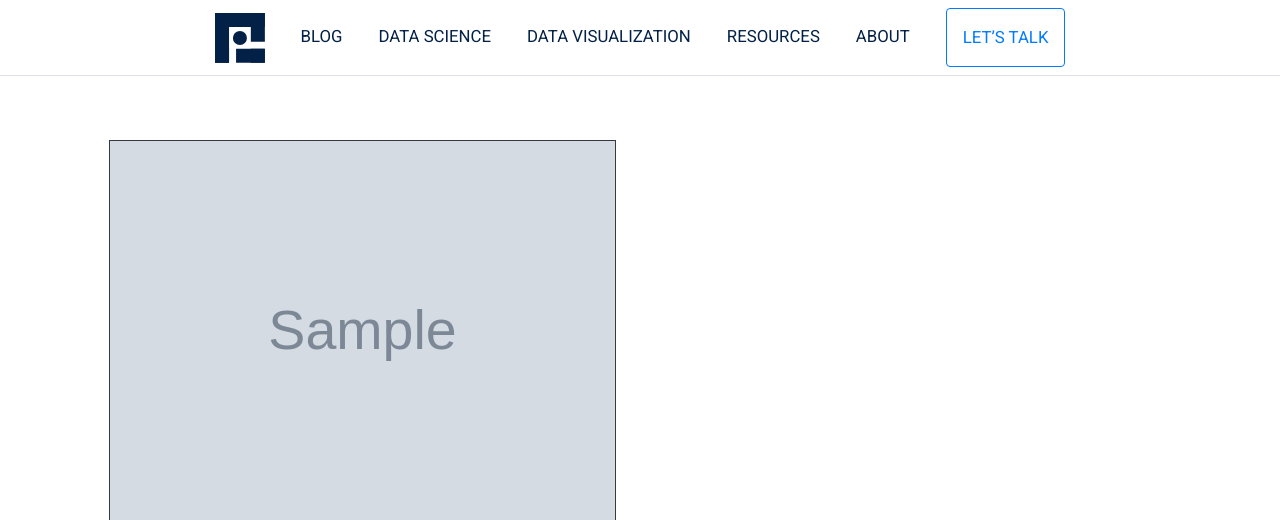
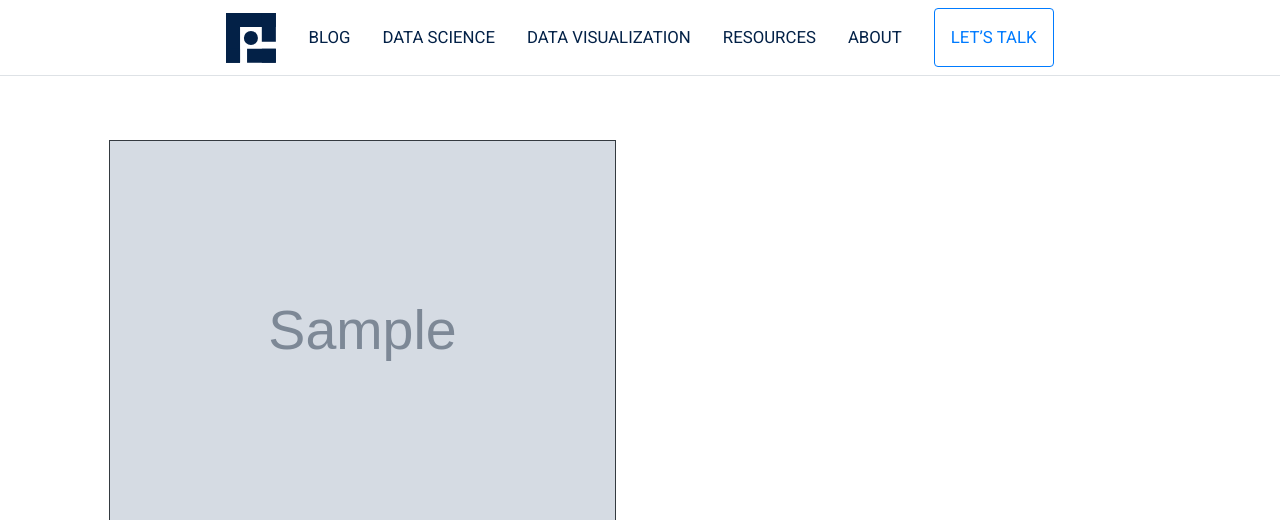
Before and after one commit to piszewc/pszewc, a Django app: template blog/templates/blog/post_list.html in a window 1280 px wide. Shown: the top 520 px of the page. Run offline with Django 3.2, Linux system fonts and the light colour scheme; the template is opened without the code that fills it: most values are stand-ins (such as "Sample title", 1, 10 or a date in 2020); grey boxes marked "Sample" are stand-in pictures; some libraries are stand-ins or nearby versions.

Commit message:
burgers!

```diff
--- a/blog/static/css/styles.css
+++ b/blog/static/css/styles.css
@@ -94,17 +94,19 @@ main {
   height: auto;
 }
 
+@media screen and (min-width: 800px) {
 
+  .nav-top > a:hover:not(.img_remove_border):not(.btn)  {
+    border-bottom: 3px solid #2D8FE2 !important;
+    padding-bottom: 26px !important;
 
-.nav-top > a:hover:not(.img_remove_border):not(.btn)  {
-  border-bottom: 3px solid #2D8FE2 !important;
-  padding-bottom: 27px !important;
+  }
 
-}
+  .nav-top > a.active:not(.img_remove_border):not(.btn) {
+    border-bottom: 3px solid #2D8FE2 !important;
+    padding-bottom: 26px !important;
+  }
 
-.nav-top > a.active:not(.img_remove_border):not(.btn) {
-  border-bottom: 3px solid #2D8FE2 !important;
-  padding-bottom: 27px !important;
 }
 
 .top-block {
--- a/blog/templates/main/base.html
+++ b/blog/templates/main/base.html
@@ -20,26 +20,43 @@
 </head>
 
 <body data-gr-c-s-loaded="true">
+  <!-- Header 2 -->
+  <header class="container-fluid d-flex justify-content-center border-bottom bg-white ">
 
-  <!-- Header --->
-  <header class="container-fluid d-flex align-items-center justify-content-center border-bottom bg-white">
+  <nav class="navbar navbar-expand-lg navbar-light ">
+    <a class="my-0 mr-md-auto font-weight-normal pr-3 img_remove_border" href="{% url 'landing_page' %}">
+      <img src="{% static 'images/logo.svg' %}" height="50" alt=""></a>
 
-    <div class="p-2 row">
+    <button class="navbar-toggler" type="button" data-toggle="collapse" data-target="#navbarNavDropdown" aria-controls="navbarNavDropdown" aria-expanded="false" aria-label="Toggle navigation">
+      <span class="navbar-toggler-icon"></span>
+    </button>
 
-      <nav class="my-2 mr-md-auto my-md-0 mr-md-3 nav-top">
-        <a class="my-0 mr-md-auto font-weight-normal pr-3 img_remove_border" href="{% url 'landing_page' %}">
-          <img src="{% static 'images/logo.svg' %}" height="50" alt=""></a>
-        <a class="nav-item p-3 text-navblue {% if nbar == 'post_list' %}active{% endif %}" href="{% url 'post_list' %}">BLOG</a>
-        <a class="nav-item p-3 text-navblue {% if nbar == 'post_list_ds' %}active{% endif %}" href="{% url 'post_list' %}">DATA SCIENCE</a>
-        <a class="nav-item p-3 text-navblue {% if nbar == 'post_list_dv' %}active{% endif %}" href="{% url 'post_list' %}">DATA VISUALIZATION</a>
-        <a class="nav-item p-3 text-navblue {% if nbar == 'book_list' %}active{% endif %}" href="{% url 'book_list' %}">RESOURCES</a>
-        <a class="nav-item p-3 text-navblue  {% if nbar == 'about_page' %}active{% endif %}" href="{% url 'about_page' %}">ABOUT</a>
-        <a class="nav-item ml-3 rounded p-3 text-navblue btn btn-outline-primary btn-sm {% if nbar == 'contact_page' %}active{% endif %}"
+    <div class="collapse navbar-collapse " id="navbarNavDropdown">
+      <ul class="navbar-nav align-items-center">
+        <li class="nav-item {% if nbar == 'post_list' %}active{% endif %} nav-top">
+         <a class="nav-item p-3 text-navblue" href="{% url 'post_list' %}">BLOG</a>
+        </li>
+        <li class="nav-item  {% if nbar == 'post_list_ds' %}active{% endif %} nav-top">
+          <a class="nav-item p-3 text-navblue" href="{% url 'post_list' %}">DATA SCIENCE</a>
+         </li>
+         <li class="nav-item {% if nbar == 'post_list_dv' %}active{% endif %} nav-top">
+          <a class="nav-item p-3 text-navblue " href="{% url 'post_list' %}">DATA VISUALIZATION</a>
+        </li>
+         <li class="nav-item {% if nbar == 'book_list' %}active{% endif %} nav-top">
+          <a class="nav-item p-3 text-navblue " href="{% url 'book_list' %}">RESOURCES</a>
+
+         </li>  <li class="nav-item {% if nbar == 'about_page' %}active{% endif %} nav-top">
+          <a class="nav-item p-3 text-navblue  " href="{% url 'about_page' %}">ABOUT</a>
+        </li>
+      </li>  <li class="nav-item {% if nbar == 'contact_page' %}active{% endif %} nav-top">
+        <a class="nav-item ml-3 ml-0-sm rounded p-3 text-navblue btn btn-outline-primary "
           href="{% url 'contact_page' %}" style="font-size: 1.05em;">LET’S TALK</a>
-      </nav>
-    </div>
+      </li>
+      </ul>
+  </nav>
+  </div>
   </header>
-  <!-- End Header --->
+
 
   <!-- Main --->
 
```
